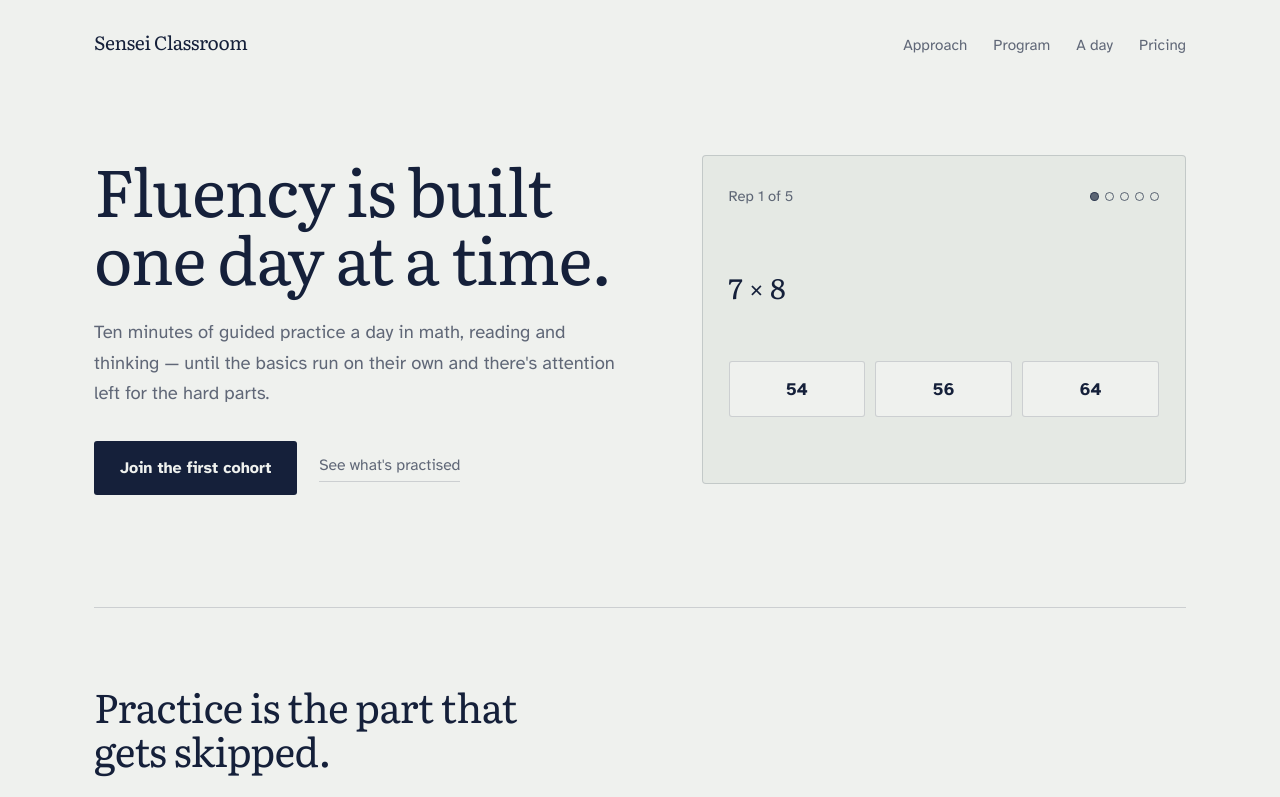
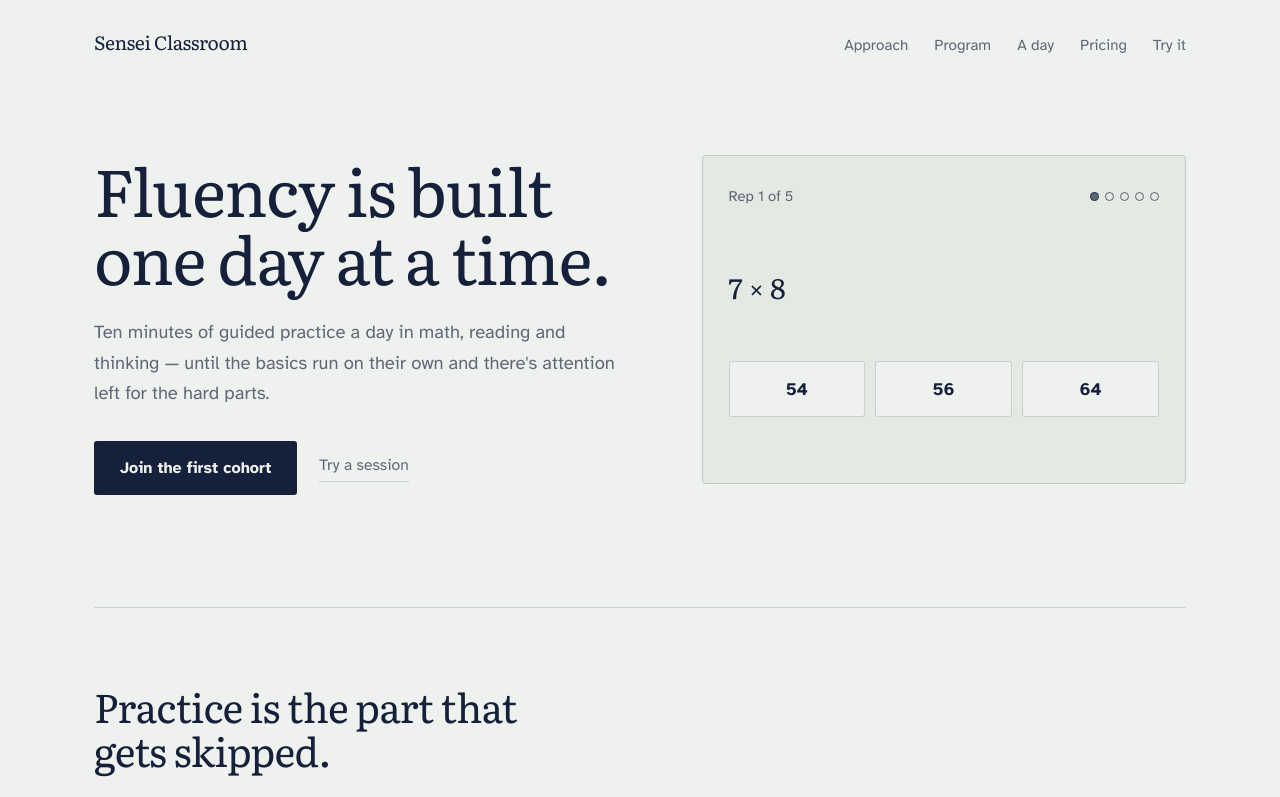
Before and after one commit to axelnorwood/senseiclassroom, a plain HTML site: page index.html in a window 1280 px wide. Shown: the top 797 px of the page. Drawn offline with Linux system fonts and the light colour scheme.

Commit message:
Update navigation and call-to-action links in index.html

```diff
--- a/index.html
+++ b/index.html
@@ -448,6 +448,7 @@
       <a href="#program">Program</a>
       <a href="#day">A day</a>
       <a href="#pricing">Pricing</a>
+      <a href="practice.html">Try it</a>
     </nav>
   </header>
 
@@ -457,7 +458,7 @@
       <p class="lede">Ten minutes of guided practice a day in math, reading and thinking — until the basics run on their own and there's attention left for the hard parts.</p>
       <div class="actions">
         <a class="btn" href="mailto:axelnorwood@gmail.com?subject=Sensei%20Classroom%20—%20first%20cohort">Join the first cohort</a>
-        <a class="btn-quiet" href="#program">See what's practised</a>
+        <a class="btn-quiet" href="practice.html">Try a session</a>
       </div>
     </div>
 
@@ -547,6 +548,7 @@
         </div>
       </li>
     </ol>
+    <p style="margin-top:34px"><a class="btn" href="practice.html">Try a session</a></p>
   </section>
 
   <section class="section" id="pricing">
```
